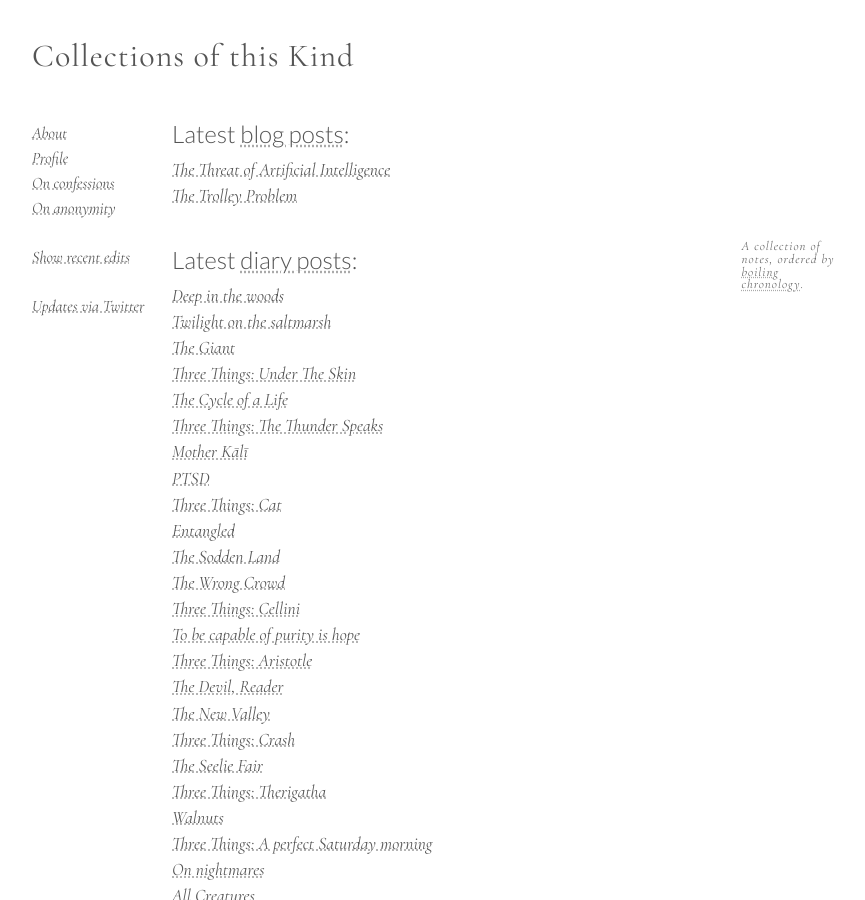
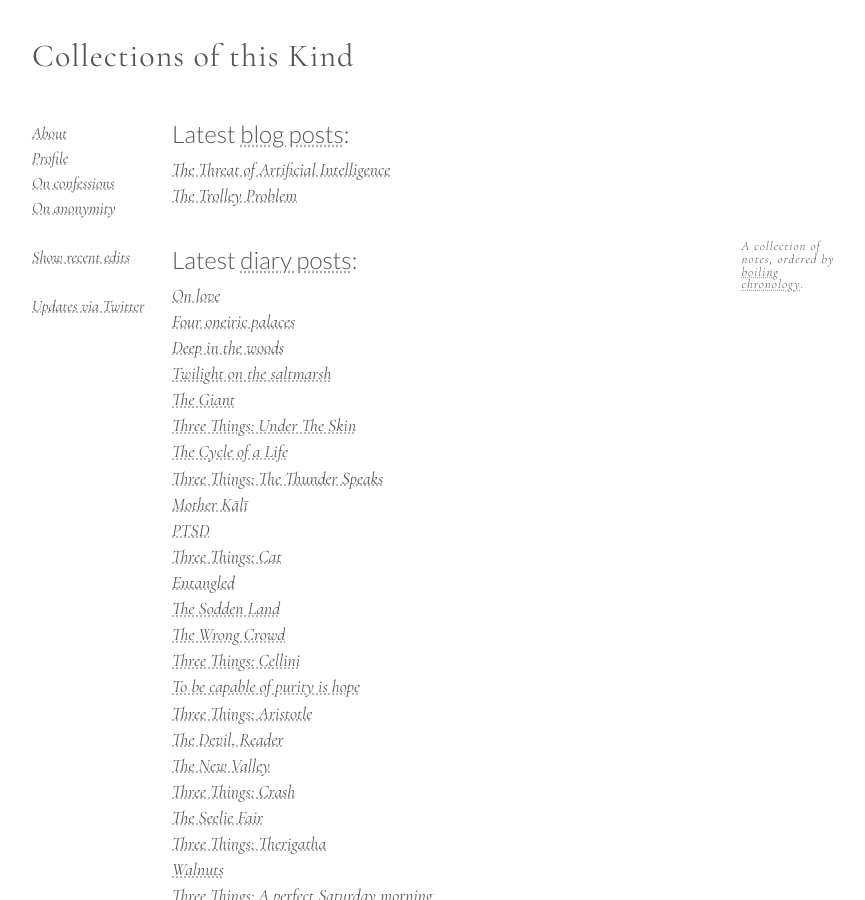
Before and after one commit to CollectionsOfThisKind/collectionsofthiskind.github.io, a Jekyll site: the page built from index.html, in a window 1280 px wide and 900 px high. Shown: the whole window, without its empty margins (78-943 px from the left). Built offline with Jekyll 4.4.1, drawn with Linux system fonts in a browser that asks for light colours.

Commit message:
Add files via upload

```diff
--- a/index.html
+++ b/index.html
@@ -46,7 +46,8 @@ A collection of notes, ordered by <a href="/pages/about/boiling.html">boiling ch
 <h2 name="diary">Latest <a href="pages/diary/index.html">diary posts</a>:</h2>
 
 <ul class="new">
-
+<li><a href="pages/diary/love.html">On love</a></li>
+<li><a href="pages/diary/palaces.html">Four oneiric palaces</a></li>
 <li><a href="pages/diary/asylum.html">Deep in the woods</a></li>
 <li><a href="pages/diary/saltmarsh.html">Twilight on the saltmarsh</a></li>
 <li><a href="pages/diary/giant.html">The Giant</a></li>
```
